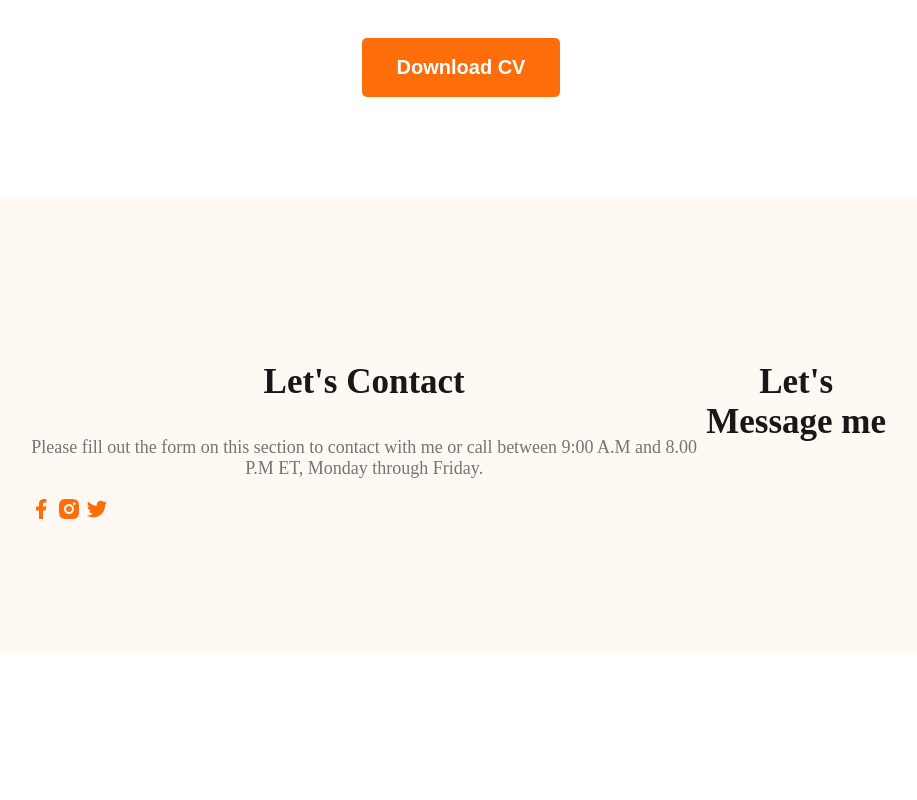
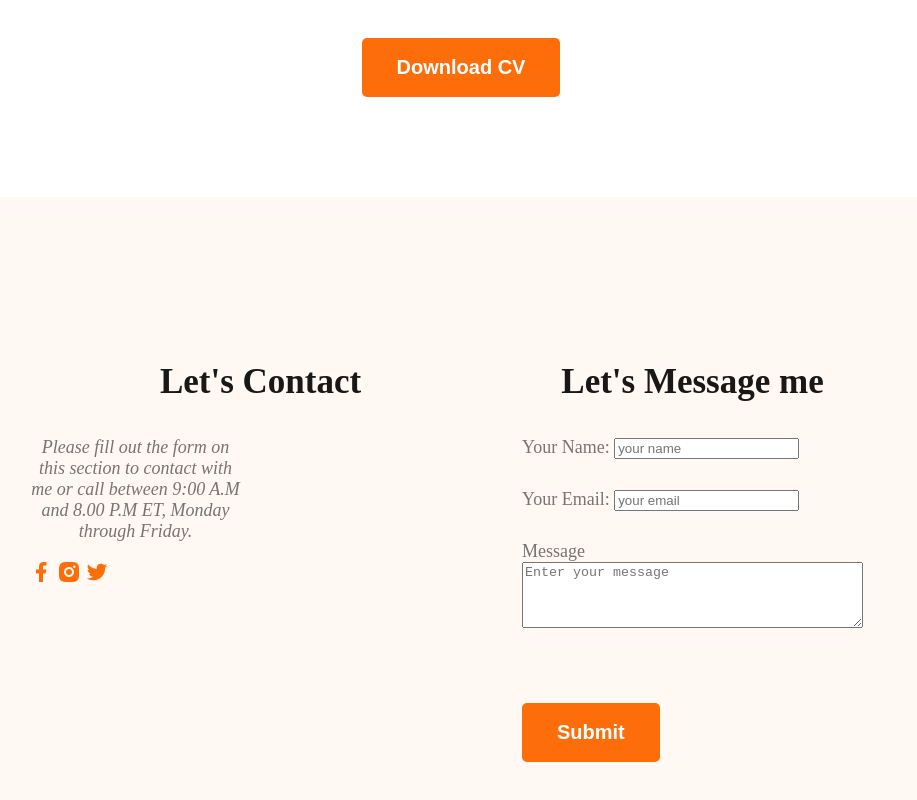
Before and after one commit to sharuar/Portfolio-resources, a plain HTML site: page index.html in a window 1280 px wide. Shown: the part 2907-3707 px from the top of the page, without its empty margins (179-1096 px from the left). Before the commit the page ends 3570 px from the top, so only its background shows below. Drawn offline with Linux system fonts and the light colour scheme.

Commit message:
finish work without my details

```diff
--- a/index.html
+++ b/index.html
@@ -190,7 +190,7 @@
     <footer>
         <div class="footer-column">
             <h3 class="section-title">Let's Contact</h3>
-            <p class="section-description">
+            <p class="section-description footer-des">
                 Please fill out the form on this section to contact with me or call between
                 9:00 A.M and 8.00 P.M ET, Monday through Friday.
             </p>
@@ -202,6 +202,12 @@
         </div>
         <div class="footer-column">
             <h3 class="section-title">Let's Message me</h3>
+            <form class="section-description form-title" action="">
+                <label>Your Name: <input type="name" placeholder="your name"></label>
+                <label>Your Email: <input type="email" placeholder="your email"></label>
+                <label>Message<textarea name="" id="" cols="40" rows="4" placeholder="Enter your message"></textarea></label>
+                <label><input class="btn-primary download-btn" type="button" value="Submit"></label>
+            </form>
         </div>
     </footer>
 </body>
--- a/style/portfolio.css
+++ b/style/portfolio.css
@@ -187,3 +187,15 @@ footer{
   padding: 130px 200px;
   margin-top: 100px;
 }
+label{
+  display: block;
+  margin: 30px;
+}
+.form-title{
+  text-align:justify;
+}
+
+.footer-des{
+  font-style: italic;
+  padding-right: 250px;
+}
```
